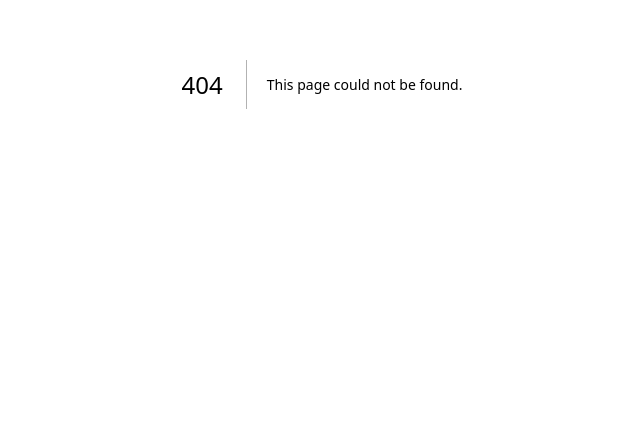
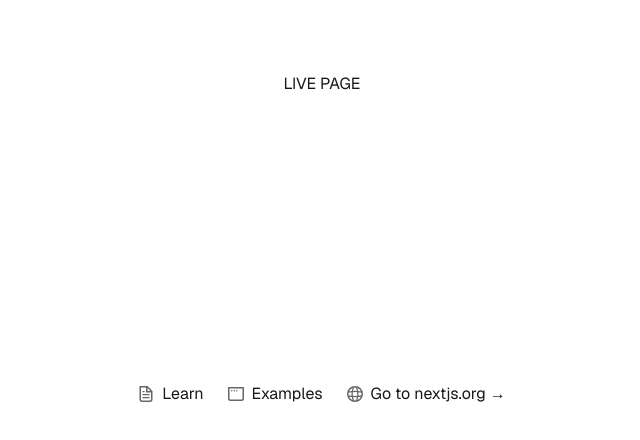
Before and after one commit to danielszelag/next-template, a Next.js app: page /live in a window 1280 px wide. Before the commit this address had no page. Shown: the part 316-756 px from the top of the page, without its empty margins (318-958 px from the left). Built offline with nearby package versions, Linux system fonts and the light colour scheme.

Commit message:
add live page

```diff
--- /dev/null
+++ b/src/app/live/page.tsx
@@ -0,0 +1,58 @@
+import Image from 'next/image'
+
+export default function Home() {
+  return (
+    <div className='grid grid-rows-[20px_1fr_20px] items-center justify-items-center min-h-screen p-8 pb-20 gap-16 sm:p-20 font-[family-name:var(--font-geist-sans)]'>
+      <main className='flex flex-col gap-[32px] row-start-2 items-center sm:items-start'>
+        LIVE PAGE
+      </main>
+      <footer className='row-start-3 flex gap-[24px] flex-wrap items-center justify-center'>
+        <a
+          className='flex items-center gap-2 hover:underline hover:underline-offset-4'
+          href='https://nextjs.org/learn?utm_source=create-next-app&utm_medium=appdir-template-tw&utm_campaign=create-next-app'
+          target='_blank'
+          rel='noopener noreferrer'
+        >
+          <Image
+            aria-hidden
+            src='/file.svg'
+            alt='File icon'
+            width={16}
+            height={16}
+          />
+          Learn
+        </a>
+        <a
+          className='flex items-center gap-2 hover:underline hover:underline-offset-4'
+          href='https://vercel.com/templates?framework=next.js&utm_source=create-next-app&utm_medium=appdir-template-tw&utm_campaign=create-next-app'
+          target='_blank'
+          rel='noopener noreferrer'
+        >
+          <Image
+            aria-hidden
+            src='/window.svg'
+            alt='Window icon'
+            width={16}
+            height={16}
+          />
+          Examples
+        </a>
+        <a
+          className='flex items-center gap-2 hover:underline hover:underline-offset-4'
+          href='https://nextjs.org?utm_source=create-next-app&utm_medium=appdir-template-tw&utm_campaign=create-next-app'
+          target='_blank'
+          rel='noopener noreferrer'
+        >
+          <Image
+            aria-hidden
+            src='/globe.svg'
+            alt='Globe icon'
+            width={16}
+            height={16}
+          />
+          Go to nextjs.org →
+        </a>
+      </footer>
+    </div>
+  )
+}
```
